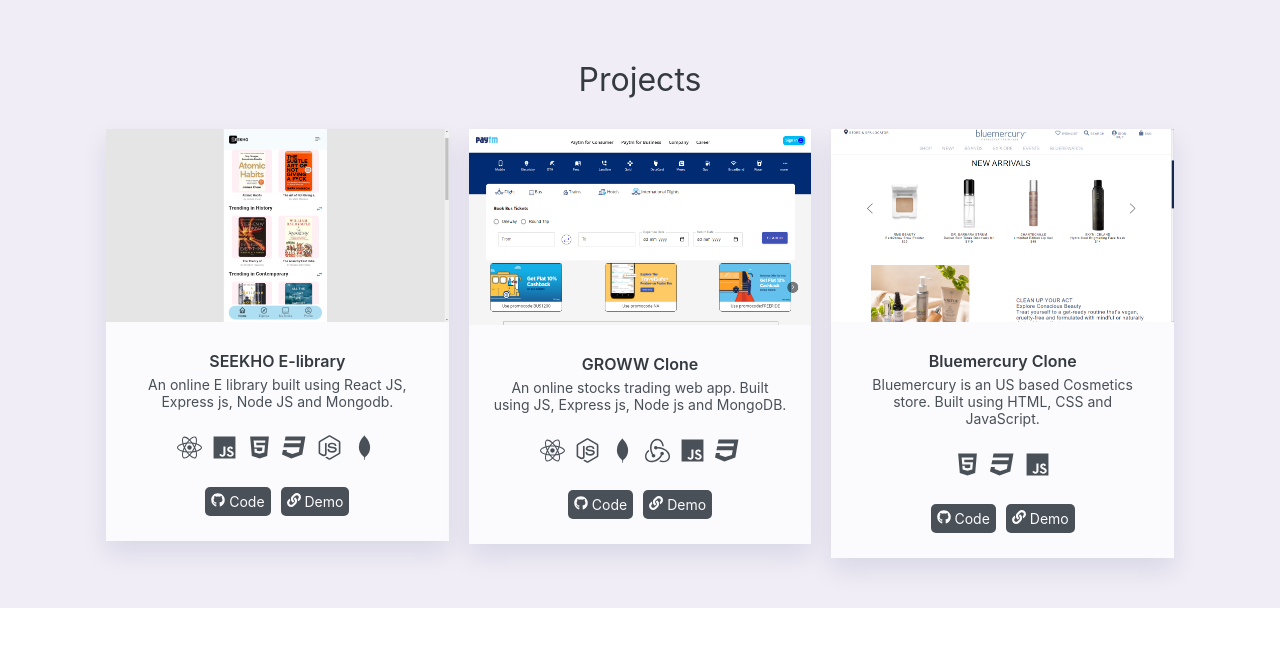
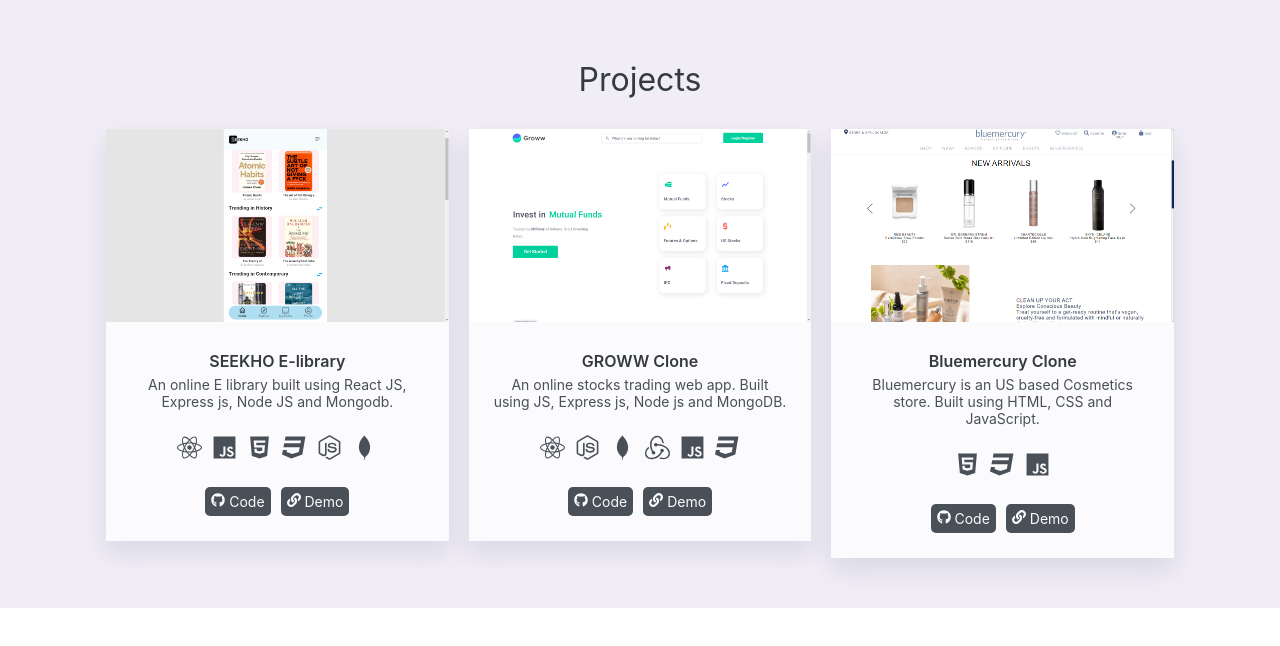
Before and after one commit to Vishal-080/vishalrathod_portfolio, a React (Create React App) app in the folder portfolio/: page /projects in a window 1280 px wide. Shown: the top 646 px of the page. Built offline with nearby package versions, Linux system fonts and the light colour scheme; a web font is replaced by a local one.

Commit message:
Updated Portfolio

```diff
--- a/portfolio/src/Components/Projects/Projects.jsx
+++ b/portfolio/src/Components/Projects/Projects.jsx
@@ -72,7 +72,7 @@
     {
         id: 3,
         project_name: "GROWW Clone",
-        image: "/project_images/paytmbus.png",
+        image: "/project_images/GROWW.png",
         project_desc:
           "An online stocks trading web app. Built using JS, Express js, Node js and MongoDB.",
       //  deploy_link: "https://paytmbus.vercel.app/",
```
Also changed, not shown: portfolio/public/project_images/GROWW.png (added).
